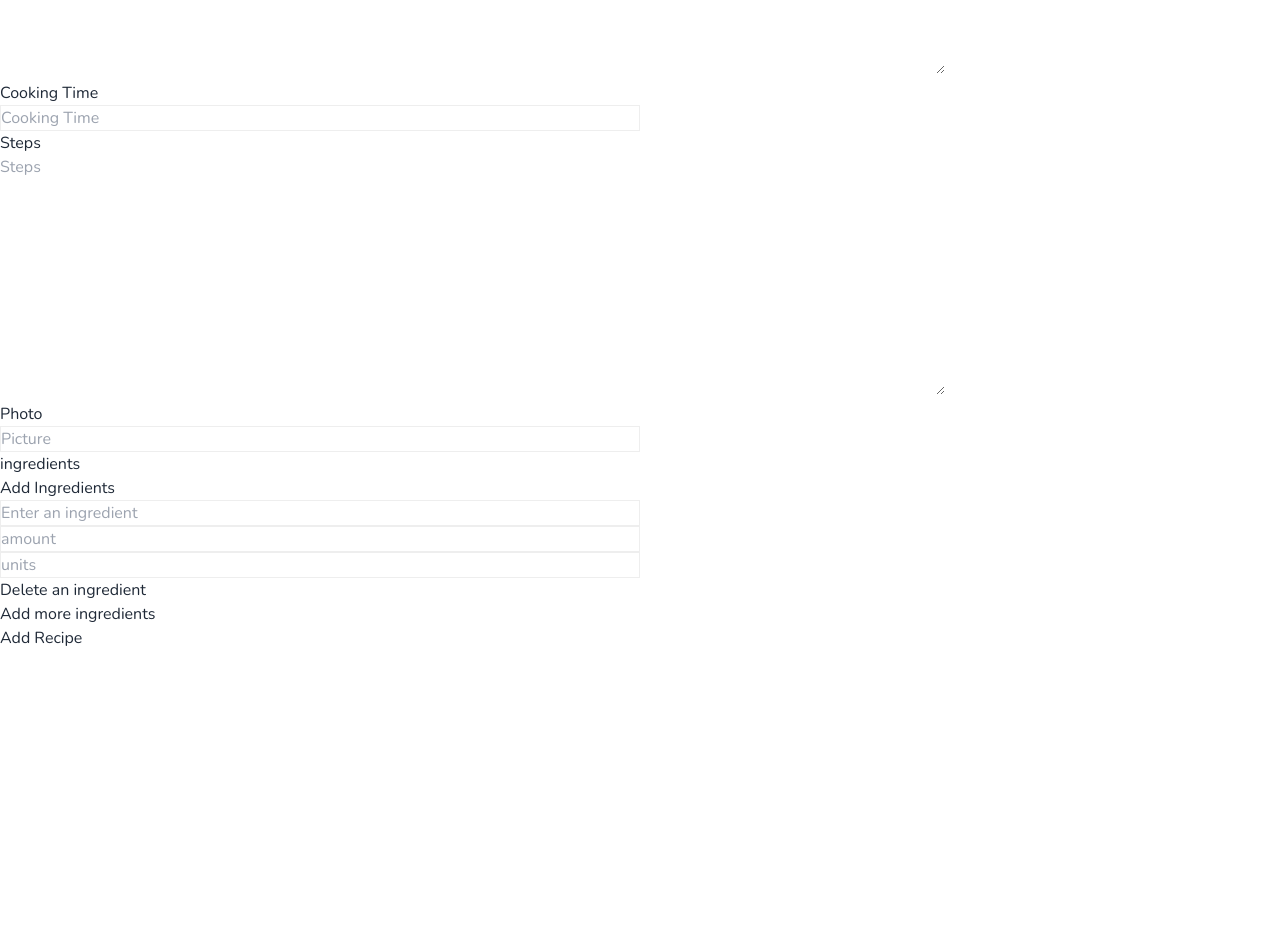
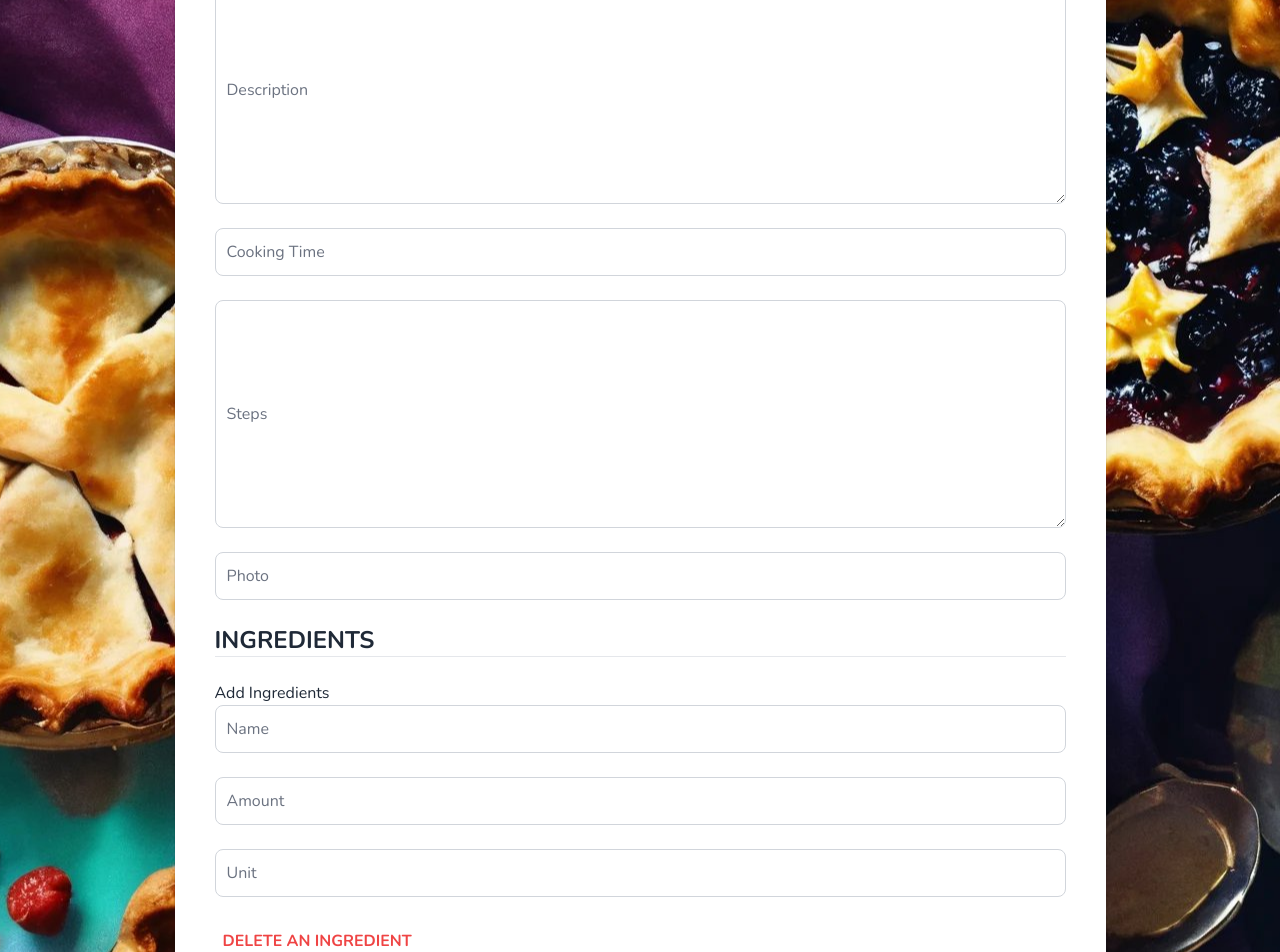
Before and after one commit to zynbahmed/recipie, a React (Vite) app in the folder reci-pie/: page /addrecipe in a window 1280 px wide. Shown: the part 240-1192 px from the top of the page. Before the commit the page ends 890 px from the top, so only its background shows below. Built offline with nearby package versions, Linux system fonts and the light colour scheme.

Commit message:
fixed the add recipe form design

```diff
--- a/reci-pie/src/pages/AddRecipe.jsx
+++ b/reci-pie/src/pages/AddRecipe.jsx
@@ -1,6 +1,6 @@
-import { useState } from 'react'
-import Client from '../services/api'
-import { Link } from 'react-router-dom'
+import { useState } from "react"
+import Client from "../services/api"
+import { Link } from "react-router-dom"
 const AddRecipe = () => {
   const [addRecipeformValues, setAddRecipeFormValues] = useState({
     title: "",
@@ -55,93 +55,178 @@ const AddRecipe = () => {
   }
 
   return (
-    <div className="form-container sign-in-container">
+    <div className="relative flex min-h-screen flex-col justify-center overflow-hidden py-6 sm:py-12">
+      <div className="absolute inset-0 bg-center bg-[url('/pies.jpg')]"></div>
+      <div className="relative mx-auto w-full max-w-max px-6 pt-10 pb-8 shadow-xl ring-1 ring-gray-900/5 sm:rounded-xl sm:px-10 bg-base-100">
+        <div class="w-full">
           <form onSubmit={handleSubmit}>
-        <label htmlFor="">Title</label>
+            <h1 className="text-2xl font-bold uppercase"> Add a Recipe</h1>
+            <br />
+            <div className="relative">
               <input
                 type="text"
                 name="title"
-          placeholder="title"
+                placeholder=""
                 onChange={handleChange}
                 value={addRecipeformValues.title}
+                className="block px-2.5 pb-2.5 pt-4 w-full text-sm bg-transparent rounded-lg border-1 border-gray-300 appearance-none  dark:border-gray-600 dark:focus:bored-red-500 focus:outline-none focus:ring-0 focus:border-red-600 peer"
               />
-        <label htmlFor="description">Description</label>
+              <label
+                htmlFor="title"
+                className="absolute bg-base-100 text-gray-500 dark:text-gray-400 duration-300 transform -translate-y-4 scale-75 top-2 z-10 origin-[0]  px-2 peer-focus:px-2 peer-focus:text-red-600 peer-focus:dark:text-red-500 peer-placeholder-shown:scale-100 peer-placeholder-shown:-translate-y-1/2 peer-placeholder-shown:top-1/2 peer-focus:top-2 peer-focus:scale-75 peer-focus:-translate-y-4 rtl:peer-focus:translate-x-1/4 rtl:peer-focus:left-auto start-1"
+              >
+                Title
+              </label>
+            </div>
             <br />
+            <div className="relative">
               <textarea
                 name="description"
-          placeholder="Description"
-          id=""
+                placeholder=""
                 cols="100"
                 rows="10"
                 onChange={handleChange}
                 value={addRecipeformValues.description}
-        ></textarea>
+                className="block px-2.5 pb-2.5 pt-4 w-full text-sm  bg-transparent rounded-lg border-1 border border-gray-300 appearance-none  dark:border-gray-600 dark:focus:bored-red-500 focus:outline-none focus:ring-0 focus:border-red-600 peer"
+              />
+              <label
+                htmlFor="description"
+                className="absolute bg-base-100 text-gray-500 dark:text-gray-400 duration-300 transform -translate-y-4 scale-75 top-2 z-10 origin-[0]  px-2 peer-focus:px-2 peer-focus:text-red-600 peer-focus:dark:text-red-500 peer-placeholder-shown:scale-100 peer-placeholder-shown:-translate-y-1/2 peer-placeholder-shown:top-1/2 peer-focus:top-2 peer-focus:scale-75 peer-focus:-translate-y-4 rtl:peer-focus:translate-x-1/4 rtl:peer-focus:left-auto start-1"
+              >
+                Description
+              </label>
+            </div>
             <br />
-        <label htmlFor="cookingTime">Cooking Time</label>
+            <div className="relative">
               <input
                 type="text"
                 name="cookingTime"
-          placeholder="Cooking Time"
-          id=""
+                placeholder=""
                 onChange={handleChange}
                 value={addRecipeformValues.cookingTime}
+                className="block px-2.5 pb-2.5 pt-4 w-full text-sm bg-transparent rounded-lg border-1 border-gray-300 appearance-none  dark:border-gray-600 dark:focus:bored-red-500 focus:outline-none focus:ring-0 focus:border-red-600 peer"
               />
-        <label htmlFor="steps">Steps</label>
+              <label
+                htmlFor="cookingTime"
+                className="absolute bg-base-100 text-gray-500 dark:text-gray-400 duration-300 transform -translate-y-4 scale-75 top-2 z-10 origin-[0]  px-2 peer-focus:px-2 peer-focus:text-red-600 peer-focus:dark:text-red-500 peer-placeholder-shown:scale-100 peer-placeholder-shown:-translate-y-1/2 peer-placeholder-shown:top-1/2 peer-focus:top-2 peer-focus:scale-75 peer-focus:-translate-y-4 rtl:peer-focus:translate-x-1/4 rtl:peer-focus:left-auto start-1"
+              >
+                Cooking Time
+              </label>
+            </div>
             <br />
+            <div className="relative">
               <textarea
                 name="steps"
-          placeholder="Steps"
-          id=""
+                placeholder=""
                 cols="100"
                 rows="10"
                 onChange={handleChange}
                 value={addRecipeformValues.steps}
-        ></textarea>
+                className="block px-2.5 pb-2.5 pt-4 w-full text-sm  bg-transparent rounded-lg border-1 border border-gray-300 appearance-none dark:border-gray-600 dark:focus:bored-red-500 focus:outline-none focus:ring-0 focus:border-red-600 peer"
+              />
+              <label
+                htmlFor="steps"
+                className="absolute bg-base-100 text-gray-500 dark:text-gray-400 duration-300 transform -translate-y-4 scale-75 top-2 z-10 origin-[0]  px-2 peer-focus:px-2 peer-focus:text-red-600 peer-focus:dark:text-red-500 peer-placeholder-shown:scale-100 peer-placeholder-shown:-translate-y-1/2 peer-placeholder-shown:top-1/2 peer-focus:top-2 peer-focus:scale-75 peer-focus:-translate-y-4 rtl:peer-focus:translate-x-1/4 rtl:peer-focus:left-auto start-1"
+              >
+                Steps
+              </label>
+            </div>
             <br />
-        <label htmlFor="photo">Photo</label>
+            <div className="relative">
               <input
                 type="text"
                 name="photo"
-          placeholder="Picture"
-          id=""
+                placeholder=""
                 onChange={handleChange}
                 value={addRecipeformValues.photo}
+                className="block px-2.5 pb-2.5 pt-4 w-full text-sm  bg-transparent rounded-lg border-1 border-gray-300 appearance-none  dark:border-gray-600 dark:focus:bored-red-500 focus:outline-none focus:ring-0 focus:border-red-600 peer"
               />
-        <label htmlFor="ingredients">ingredients</label>
+              <label
+                htmlFor="photo"
+                className="absolute bg-base-100 text-gray-500 dark:text-gray-400 duration-300 transform -translate-y-4 scale-75 top-2 z-10 origin-[0]  px-2 peer-focus:px-2 peer-focus:text-red-600 peer-focus:dark:text-red-500 peer-placeholder-shown:scale-100 peer-placeholder-shown:-translate-y-1/2 peer-placeholder-shown:top-1/2 peer-focus:top-2 peer-focus:scale-75 peer-focus:-translate-y-4 rtl:peer-focus:translate-x-1/4 rtl:peer-focus:left-auto start-1"
+              >
+                Photo
+              </label>
+            </div>
             <br />
+            <h1 className="text-2xl font-bold uppercase border-b">
+              Ingredients
+            </h1>
             {addRecipeformValues.ingredients.map((ingredient, index) => (
               <div key={index}>
+                <br />
                 <h4>Add Ingredients</h4>
+                <div className="relative">
                   <input
                     type="text"
-              placeholder="Enter an ingredient"
                     name="name"
+                    placeholder=""
                     value={ingredient.name}
                     onChange={(event) => handleIngredientChange(index, event)}
+                    className="block px-2.5 pb-2.5 pt-4 w-full text-sm text-gray-900 bg-transparent rounded-lg border-1 border-gray-300 appearance-none dark:text-white dark:border-gray-600 dark:focus:bored-red-500 focus:outline-none focus:ring-0 focus:border-red-600 peer"
                   />
+                  <label
+                    htmlFor="name"
+                    className="absolute bg-base-100 text-gray-500 dark:text-gray-400 duration-300 transform -translate-y-4 scale-75 top-2 z-10 origin-[0]  px-2 peer-focus:px-2 peer-focus:text-red-600 peer-focus:dark:text-red-500 peer-placeholder-shown:scale-100 peer-placeholder-shown:-translate-y-1/2 peer-placeholder-shown:top-1/2 peer-focus:top-2 peer-focus:scale-75 peer-focus:-translate-y-4 rtl:peer-focus:translate-x-1/4 rtl:peer-focus:left-auto start-1"
+                  >
+                    Name
+                  </label>
+                </div>
+                <br />
+                <div className="relative">
                   <input
                     type="text"
-              placeholder="amount"
                     name="amount"
+                    placeholder=""
                     value={ingredient.amount}
                     onChange={(event) => handleIngredientChange(index, event)}
+                    className="block px-2.5 pb-2.5 pt-4 w-full text-sm text-gray-900 bg-transparent rounded-lg border-1 border-gray-300 appearance-none dark:text-white dark:border-gray-600 dark:focus:bored-red-500 focus:outline-none focus:ring-0 focus:border-red-600 peer"
                   />
+                  <label
+                    htmlFor="amount"
+                    className="absolute bg-base-100 text-gray-500 dark:text-gray-400 duration-300 transform -translate-y-4 scale-75 top-2 z-10 origin-[0]  px-2 peer-focus:px-2 peer-focus:text-red-600 peer-focus:dark:text-red-500 peer-placeholder-shown:scale-100 peer-placeholder-shown:-translate-y-1/2 peer-placeholder-shown:top-1/2 peer-focus:top-2 peer-focus:scale-75 peer-focus:-translate-y-4 rtl:peer-focus:translate-x-1/4 rtl:peer-focus:left-auto start-1"
+                  >
+                    Amount
+                  </label>
+                </div>
+                <br />
+                <div className="relative">
                   <input
                     type="text"
-              placeholder="units"
                     name="unit"
+                    placeholder=""
                     value={ingredient.unit}
                     onChange={(event) => handleIngredientChange(index, event)}
+                    className="block px-2.5 pb-2.5 pt-4 w-full text-sm text-gray-900 bg-transparent rounded-lg border-1 border-gray-300 appearance-none dark:text-white dark:border-gray-600 dark:focus:bored-red-500 focus:outline-none focus:ring-0 focus:border-red-600 peer"
                   />
-            <button type="buton" onClick={() => handleDelete(index)}>
+                  <label
+                    htmlFor="unit"
+                    className="absolute bg-base-100 text-gray-500 dark:text-gray-400 duration-300 transform -translate-y-4 scale-75 top-2 z-10 origin-[0]  px-2 peer-focus:px-2 peer-focus:text-red-600 peer-focus:dark:text-red-500 peer-placeholder-shown:scale-100 peer-placeholder-shown:-translate-y-1/2 peer-placeholder-shown:top-1/2 peer-focus:top-2 peer-focus:scale-75 peer-focus:-translate-y-4 rtl:peer-focus:translate-x-1/4 rtl:peer-focus:left-auto start-1"
+                  >
+                    Unit
+                  </label>
+                </div>
+                <br />
+                <button
+                  type="buton"
+                  className="text-red-500 font-extrabold uppercase hover:text-red-900 m-2"
+                  onClick={() => handleDelete(index)}
+                >
                   Delete an ingredient
                 </button>
               </div>
             ))}
-        <button onClick={handleAdd}>Add more ingredients</button>
+            <button
+              className="text-blue-500 font-extrabold uppercase hover:text-blue-900 m-2"
+              onClick={handleAdd}
+            >
+              Add more ingredients
+            </button>
             <br />
-        <button>Add Recipe</button>
+            <button className="reg-btn m-2">Add Recipe</button>
           </form>
+        </div>
+      </div>
     </div>
   )
 }
```
Lines whose indentation alone changed are shown as unchanged.
